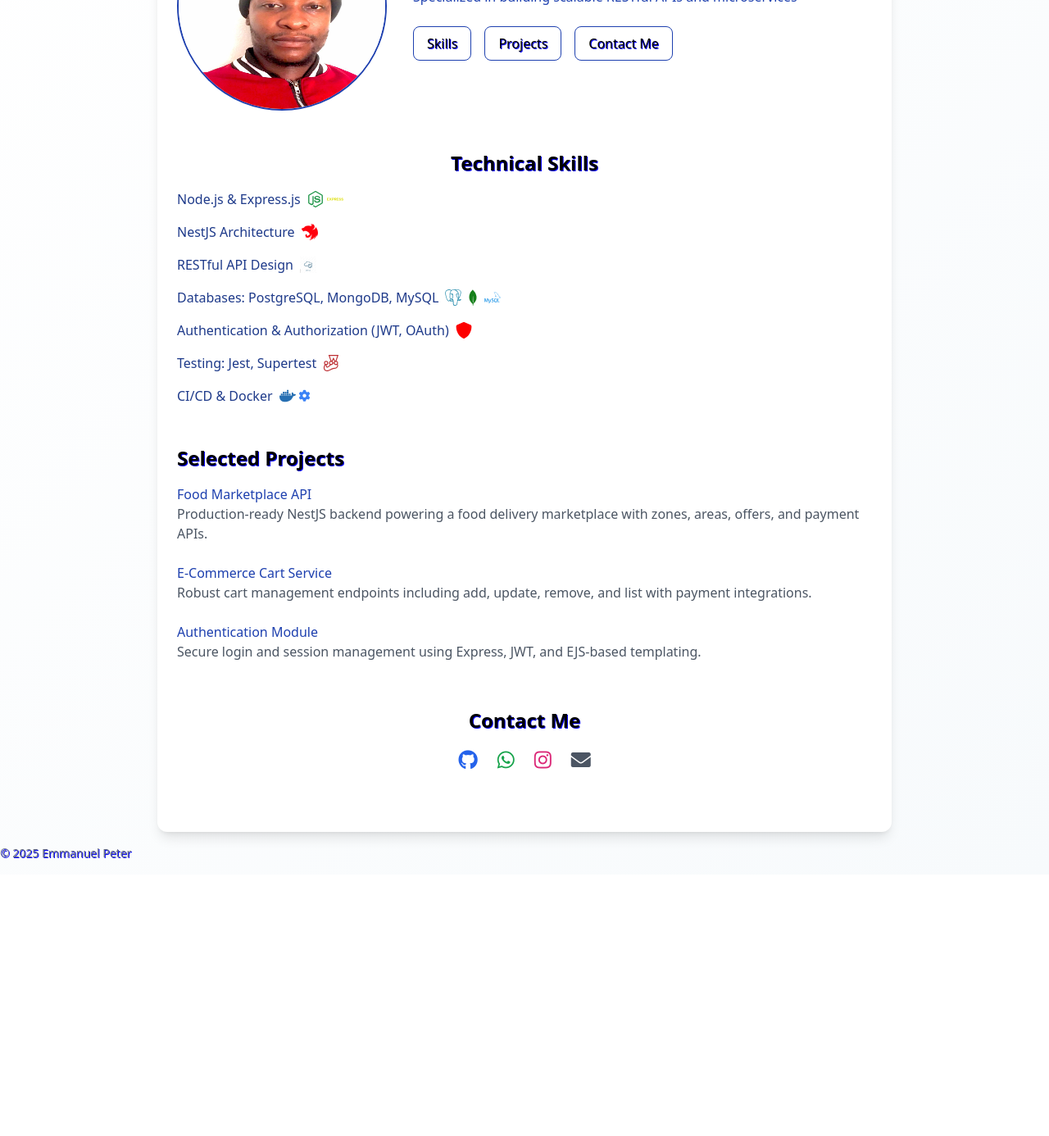
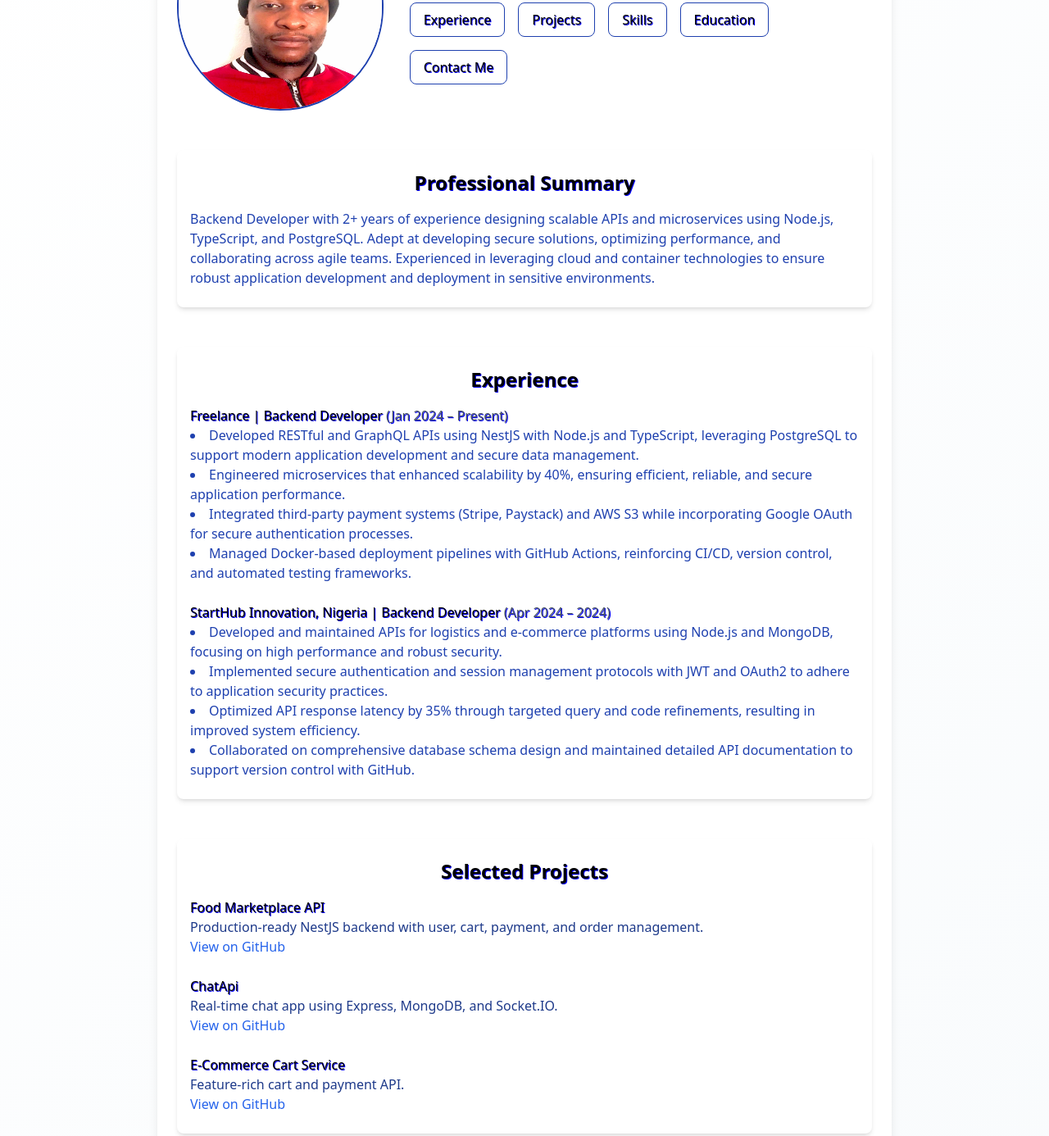
Before and after one commit to jordanpet/my_portfolio, a website: page index.html in a window 1280 px wide. Shown: the part 233-1619 px from the top of the page at 82% size. Before the commit the page ends 1300 px from the top, so only its background shows below. Drawn offline with nearby package versions, Linux system fonts and the light colour scheme.

Commit message:
`Refactored index.html with updated content and layout`

```diff
--- a/index.html
+++ b/index.html
@@ -13,13 +13,9 @@
   <!-- Favicon -->
   <link rel="icon" href="src/img/favicon.ico" type="image/x-icon">
 
-<link
-  rel="stylesheet"
-  href="https://cdnjs.cloudflare.com/ajax/libs/font-awesome/6.5.0/css/all.min.css"
+  <link rel="stylesheet" href="https://cdnjs.cloudflare.com/ajax/libs/font-awesome/6.5.0/css/all.min.css"
     integrity="sha512-jQK+2dr3p6OKOIzxvRUI+nGC8XDjV6UKZToU9ED0glTD2WmAGZmGr+uqHyDWQ0loU2sIhOjoFRC4sG3aMr2L1w=="
-  crossorigin="anonymous"
-  referrerpolicy="no-referrer"
-/>
+    crossorigin="anonymous" referrerpolicy="no-referrer" />
   <link href="https://cdnjs.cloudflare.com/ajax/libs/font-awesome/5.15.4/css/all.min.css" rel="stylesheet">
 
   <!-- Font & Styles -->
@@ -44,10 +40,12 @@
 
 <body class="text-gray-800 font-sans">
   <!-- Header -->
-    <header class="fixed inset-x-0 top-0 flex justify-between items-center px-4 sm:px-8 py-4 bg-white shadow-md z-50 border-b border-blue-600">
+  <header
+    class="fixed inset-x-0 top-0 flex justify-between items-center px-4 sm:px-8 py-4 bg-white shadow-md z-50 border-b border-blue-600">
     <!-- EP + Name -->
     <div class="flex items-center space-x-2 overflow-hidden whitespace-nowrap">
-            <span class="text-base sm:text-xl md:text-2xl font-bold dual-color border border-blue-800 rounded px-2 py-1 font-['Pixelify_Sans']">EP</span>
+      <span
+        class="text-base sm:text-xl md:text-2xl font-bold dual-color border border-blue-800 rounded px-2 py-1 font-['Pixelify_Sans']">EP</span>
       <h1 class="text-base sm:text-xl md:text-2xl font-semibold font-['Pixelify_Sans'] flex space-x-0.5">
         <span class="dual-color">E</span>
         <span class="dual-color">m</span>
@@ -68,7 +66,8 @@
 
     <!-- Download Resume -->
     <div class="ml-2">
-            <a href="/src/portfolio/Emmanuel_Godwin.pdf" download class="text-xs sm:text-base md:text-lg font-medium px-4 py-2 border border-blue-800 rounded-lg dual-color hover:bg-blue-800 hover:text-white transition-colors duration-300">
+      <a href="/src/portfolio/Emmanuel_Godwin.pdf" download
+        class="text-xs sm:text-base md:text-lg font-medium px-4 py-2 border border-blue-800 rounded-lg dual-color hover:bg-blue-800 hover:text-white transition-colors duration-300">
         Download Resume
       </a>
     </div>
@@ -83,13 +82,18 @@
           class="w-40 h-40 sm:w-52 sm:h-52 md:w-64 md:h-64 rounded-full border-2 border-blue-800 mx-auto sm:mx-0 mb-4 sm:mb-0" />
         <div class="text-center sm:text-left">
           <h2 class="text-2xl sm:text-3xl dual-color font-semibold">Backend Web & App Developer</h2>
-                    <p class="mt-2  text-blue-800 text-sm sm:text-base">Specialized in building scalable RESTful APIs
-                        and microservices</p>
+          <p class="mt-2  text-blue-800 text-sm sm:text-base">
+            Specialized in building scalable RESTful APIs and microservices
+          </p>
           <div class="mt-6 flex flex-wrap justify-center sm:justify-start gap-4">
+            <button onclick="document.getElementById('experience').scrollIntoView()"
+              class="px-4 py-2 border border-blue-800 rounded-lg dual-color hover:bg-blue-800 hover:text-white transition">Experience</button>
+            <button onclick="document.getElementById('projects').scrollIntoView()"
+              class="px-4 py-2 border border-blue-800 rounded-lg dual-color hover:bg-blue-800 hover:text-white transition">Projects</button>
             <button onclick="document.getElementById('skills').scrollIntoView()"
               class="px-4 py-2 border border-blue-800 rounded-lg dual-color hover:bg-blue-800 hover:text-white transition">Skills</button>
-                        <button onclick="document.getElementById('projects').scrollIntoView()"
-                            class="px-4 py-2 border border-blue-800 rounded-lg dual-color hover:bg-blue-800 hover:text-white transition">Projects</button>
+            <button onclick="document.getElementById('education').scrollIntoView()"
+              class="px-4 py-2 border border-blue-800 rounded-lg dual-color hover:bg-blue-800 hover:text-white transition">Education</button>
             <button onclick="document.getElementById('contact').scrollIntoView()"
               class="px-4 py-2 border border-blue-800 rounded-lg dual-color hover:bg-blue-800 hover:text-white transition">Contact
               Me</button>
@@ -98,97 +102,106 @@
       </div>
     </section>
 
-        <section id="skills" class="scroll-mt-24 mb-12">
-            <h3 class="text-xl sm:text-2xl font-semibold mb-4 text-center dual-color :text-left">
-                Technical Skills
-            </h3>
-            <ul class="space-y-4 text-blue-900 text-sm sm:text-base">
+    <!-- Professional Summary -->
+    <section id="summary" class="scroll-mt-24 mb-12 px-4 max-w-4xl mx-auto bg-white shadow-md rounded-lg p-6">
+      <h3 class="text-xl sm:text-2xl font-semibold mb-4 text-center dual-color">Professional Summary</h3>
+      <p class="text-blue-800 text-sm sm:text-base leading-relaxed">
+        Backend Developer with 2+ years of experience designing scalable APIs and microservices using Node.js,
+        TypeScript, and PostgreSQL.
+        Adept at developing secure solutions, optimizing performance, and collaborating across agile teams.
+        Experienced in leveraging cloud and container technologies to ensure robust application development and
+        deployment in sensitive environments.
+      </p>
+    </section>
 
-                <!-- Node.js & Express.js -->
-                <li class="flex items-center space-x-2">
-                    <span>Node.js & Express.js</span>
-                    <div class="flex space-x-1">
-                        <img src="src/img/nodedotjs.svg" alt="Node.js" class="w-5 h-5"
-                            style="filter: invert(42%) sepia(77%) saturate(504%) hue-rotate(88deg) brightness(91%) contrast(87%);" />
-                        <img src="src/img/expressdotcom.svg" alt="Express.js" class="w-5 h-5"
-                            style="filter: invert(89%) sepia(46%) saturate(835%) hue-rotate(1deg) brightness(91%) contrast(94%);" />
+    <!-- Experience -->
+    <section id="experience" class="scroll-mt-24 mb-12 px-4 max-w-4xl mx-auto bg-white shadow-md rounded-lg p-6">
+      <h3 class="text-xl sm:text-2xl font-semibold mb-4 text-center dual-color">Experience</h3>
+      <div class="space-y-6 text-blue-800 text-sm sm:text-base">
+        <div>
+          <h4 class="font-medium dual-color">Freelance | Backend Developer <span class="text-gray-600">(Jan
+              2024 – Present)</span></h4>
+          <ul class="list-disc list-inside">
+            <li>Developed RESTful and GraphQL APIs using NestJS with Node.js and TypeScript, leveraging
+              PostgreSQL to support modern application development and secure data management.</li>
+            <li>Engineered microservices that enhanced scalability by 40%, ensuring efficient, reliable, and
+              secure application performance.</li>
+            <li>Integrated third-party payment systems (Stripe, Paystack) and AWS S3 while incorporating
+              Google OAuth for secure authentication processes.</li>
+            <li>Managed Docker-based deployment pipelines with GitHub Actions, reinforcing CI/CD, version
+              control, and automated testing frameworks.</li>
+          </ul>
         </div>
-                </li>
+        <div>
+          <h4 class="font-medium dual-color">StartHub Innovation, Nigeria | Backend Developer <span
+              class="text-gray-600">(Apr 2024 – 2024)</span></h4>
+          <ul class="list-disc list-inside">
+            <li>Developed and maintained APIs for logistics and e-commerce platforms using Node.js and
+              MongoDB, focusing on high performance and robust security.</li>
+            <li>Implemented secure authentication and session management protocols with JWT and OAuth2 to
+              adhere to application security practices.</li>
+            <li>Optimized API response latency by 35% through targeted query and code refinements, resulting
+              in improved system efficiency.</li>
+            <li>Collaborated on comprehensive database schema design and maintained detailed API
+              documentation to support version control with GitHub.</li>
+          </ul>
+        </div>
+      </div>
+    </section>
 
-                <!-- NestJS -->
-                <li class="flex items-center space-x-2">
-                    <span>NestJS Architecture</span>
-                    <img src="src/img/nestjs.svg" alt="NestJS" class="w-5 h-5"
-                        style="filter: invert(16%) sepia(94%) saturate(6679%) hue-rotate(351deg) brightness(93%) contrast(115%);" />
-                </li>
+    <!-- Projects -->
+    <section id="projects" class="scroll-mt-24 mb-12 px-4 max-w-4xl mx-auto bg-white shadow-md rounded-lg p-6">
+      <h3 class="text-xl sm:text-2xl font-semibold mb-4 text-center dual-color">Selected Projects</h3>
+      <div class="space-y-6 text-blue-900 text-sm sm:text-base">
+        <div>
+          <h4 class="font-medium dual-color">Food Marketplace API</h4>
+          <p>Production-ready NestJS backend with user, cart, payment, and order management.</p>
+          <a href="https://github.com/jordanpet/foodapi" target="_blank" class="text-blue-600 hover:underline">View on
+            GitHub</a>
+        </div>
+        <div>
+          <h4 class="font-medium dual-color">ChatApi</h4>
+          <p>Real-time chat app using Express, MongoDB, and Socket.IO.</p>
+          <a href="https://github.com/jordanpet/expressjs_chatApi" target="_blank"
+            class="text-blue-600 hover:underline">View on GitHub</a>
+        </div>
+        <div>
+          <h4 class="font-medium dual-color">E-Commerce Cart Service</h4>
+          <p>Feature-rich cart and payment API.</p>
+          <a href="https://github.com/jordanpet/FoodHub" target="_blank" class="text-blue-600 hover:underline">View on
+            GitHub</a>
+        </div>
+      </div>
+    </section>
 
-                <!-- RESTful API -->
-                <li class="flex items-center space-x-2">
-                    <span>RESTful API Design</span>
-                    <img src="src/img/1000_F_480911520_v1VMx4VBEQqEP215aPyB5L59H6VEmag5-767930979.jpg" alt="REST API"
-                        class="w-5 h-5" />
-                </li>
-
-                <!-- Databases -->
-                <li class="flex items-center space-x-2">
-                    <span>Databases: PostgreSQL, MongoDB, MySQL</span>
-                    <div class="flex space-x-1">
-                        <img src="src/img/postgresql.svg" alt="PostgreSQL" class="w-5 h-5"
-                            style="filter: invert(26%) sepia(36%) saturate(5392%) hue-rotate(176deg) brightness(95%) contrast(92%);" />
-                        <img src="src/img/mongodb.svg" alt="MongoDB" class="w-5 h-5"
-                            style="filter: invert(32%) sepia(97%) saturate(749%) hue-rotate(83deg) brightness(91%) contrast(90%);" />
-                        <img src="src/img/mysql.svg" alt="MySQL" class="w-5 h-5"
-                            style="filter: invert(43%) sepia(72%) saturate(1020%) hue-rotate(173deg) brightness(97%) contrast(87%);" />
-                    </div>
-                </li>
-
-                <!-- Authentication -->
-                <li class="flex items-center space-x-2">
-                    <span>Authentication & Authorization (JWT, OAuth)</span>
-                    <img src="src/img/shield-solid.svg" alt="Auth" class="w-5 h-5"
-                        style="filter: invert(15%) sepia(95%) saturate(7430%) hue-rotate(356deg) brightness(91%) contrast(120%);" />
-                </li>
-
-                <!-- Testing -->
-                <li class="flex items-center space-x-2">
-                    <span>Testing: Jest, Supertest</span>
-                    <img src="src/img/jest.svg" alt="Jest" class="w-5 h-5"
-                        style="filter: invert(23%) sepia(84%) saturate(1796%) hue-rotate(336deg) brightness(90%) contrast(95%);" />
-                </li>
-
-                <!-- CI/CD & Docker -->
-                <li class="flex items-center space-x-2">
-                    <span>CI/CD & Docker</span>
-                    <div class="flex space-x-1">
-                        <img src="src/img/docker.svg" alt="Docker" class="w-5 h-5"
-                            style="filter: invert(35%) sepia(91%) saturate(519%) hue-rotate(169deg) brightness(91%) contrast(90%);" />
-                        <i class="fa-solid fa-gear text-blue-500 text-sm"></i>
-                    </div>
-                </li>
-
+    <!-- Technical Skills -->
+    <section id="skills" class="scroll-mt-24 mb-12 px-4 max-w-4xl mx-auto bg-white shadow-md rounded-lg p-6">
+      <h3 class="text-xl sm:text-2xl font-semibold mb-4 text-center dual-color">Technical Skills</h3>
+      <ul class="space-y-4 text-blue-900 text-sm sm:text-base list-disc list-inside">
+        <li><strong>Languages & Frameworks:</strong> Node.js, Express.js, TypeScript, NestJS, JavaScript,
+          Microservices, Monorepo (Nx), OOP, DRY principles</li>
+        <li><strong>APIs:</strong> RESTful, GraphQL, JSON, gRPC</li>
+        <li><strong>Databases:</strong> PostgreSQL, MySQL, MongoDB, Redis, Non-relational databases, Prisma</li>
+        <li><strong>Tools:</strong> Docker, Kubernetes, Git, GitHub Actions, CI/CD pipelines, Cloud providers
+          (AWS/Azure/Google Cloud)</li>
+        <li><strong>Security:</strong> JWT, OAuth2, bcrypt, Helmet.js, HTTP-only cookies</li>
+        <li><strong>Testing & Documentation:</strong> Jest, Postman, Swagger/OpenAPI, Automated testing
+          frameworks</li>
       </ul>
     </section>
 
-        <!-- Projects Section -->
-        <section id="projects" class="scroll-mt-24 mb-12">
-            <h3 class="text-xl sm:text-2xl font-semibold mb-4 text-center dual-color sm:text-left">Selected Projects
-            </h3>
-            <div class="space-y-6 text-sm sm:text-base">
-                <div>
-                    <h4 class="font-medium text-blue-800">Food Marketplace API</h4>
-                    <p class="text-gray-600">Production-ready NestJS backend powering a food delivery marketplace with
-                        zones, areas, offers, and payment APIs.</p>
-                </div>
-                <div>
-                    <h4 class="font-medium text-blue-800">E-Commerce Cart Service</h4>
-                    <p class="text-gray-600">Robust cart management endpoints including add, update, remove, and list
-                        with payment integrations.</p>
-                </div>
-                <div>
-                    <h4 class="font-medium text-blue-800">Authentication Module</h4>
-                    <p class="text-gray-600">Secure login and session management using Express, JWT, and EJS-based
-                        templating.</p>
-                </div>
+    <!-- Education -->
+    <section id="education" class="scroll-mt-24 mb-12 px-4 max-w-4xl mx-auto bg-white shadow-md rounded-lg p-6">
+      <h3 class="text-xl sm:text-2xl font-semibold mb-4 text-center dual-color">Education</h3>
+      <div class="text-blue-900 text-sm sm:text-base">
+        <p><strong>Akwa Ibom State University, Nigeria</strong> (2017 – 2022)</p>
+        <p>B.Sc., Geology</p>
+        <p class="mt-4"><strong>StartHub Innovation, Nigeria</strong> (Jan 2023 – Jul 2023)</p>
+        <p>Coursework: Web and App Development</p>
+        <ul class="list-disc list-inside text-blue-900 text-sm sm:text-base">
+          <p class="mt-4"><strong>Node.js: Microservices – Udemy (2024)</strong>
+          <p class="mt-4"><strong>Backend Development with Node.js & Express – Coursera (2021)</strong>
+        </ul>
       </div>
     </section>
 
```
Lines whose indentation alone changed are shown as unchanged.
